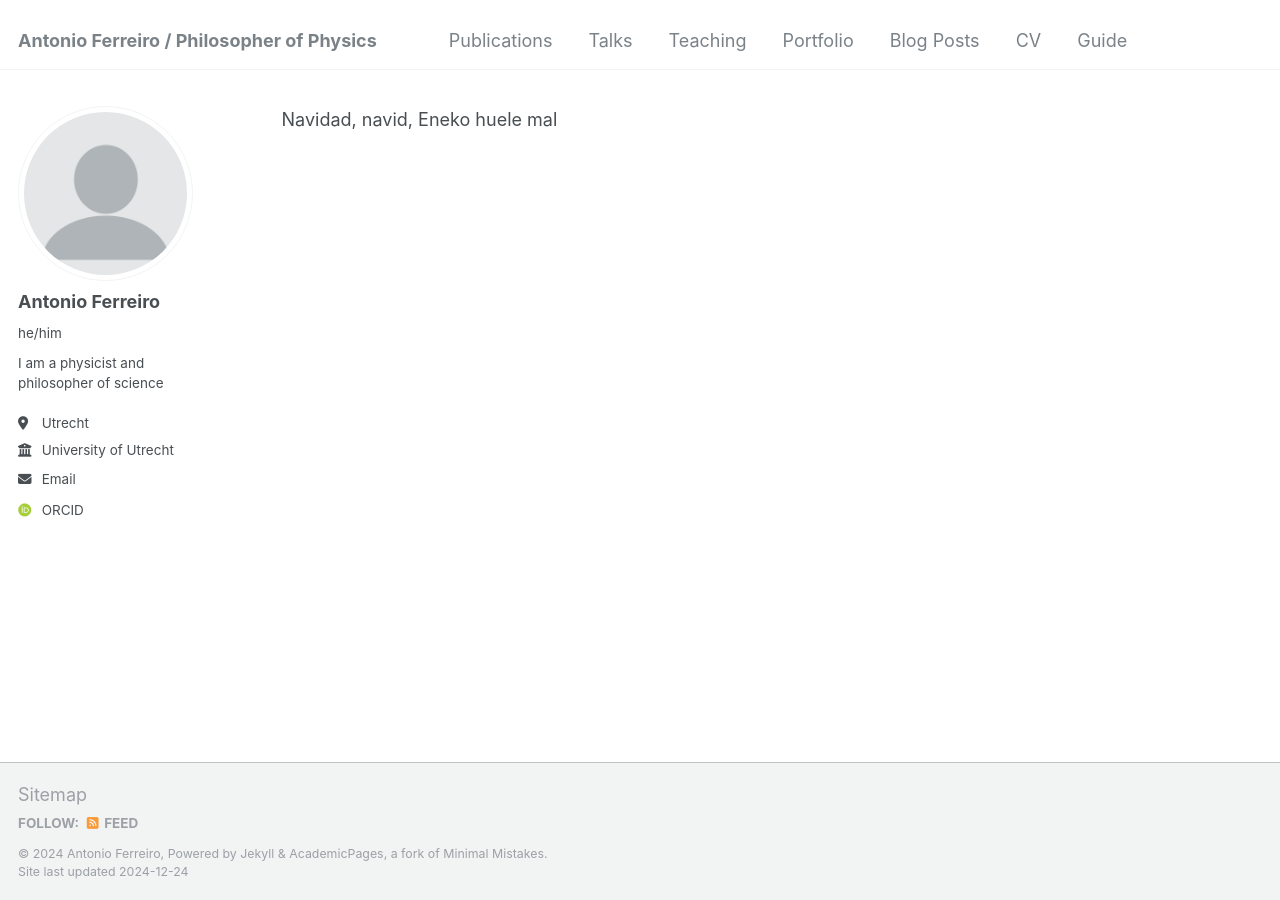
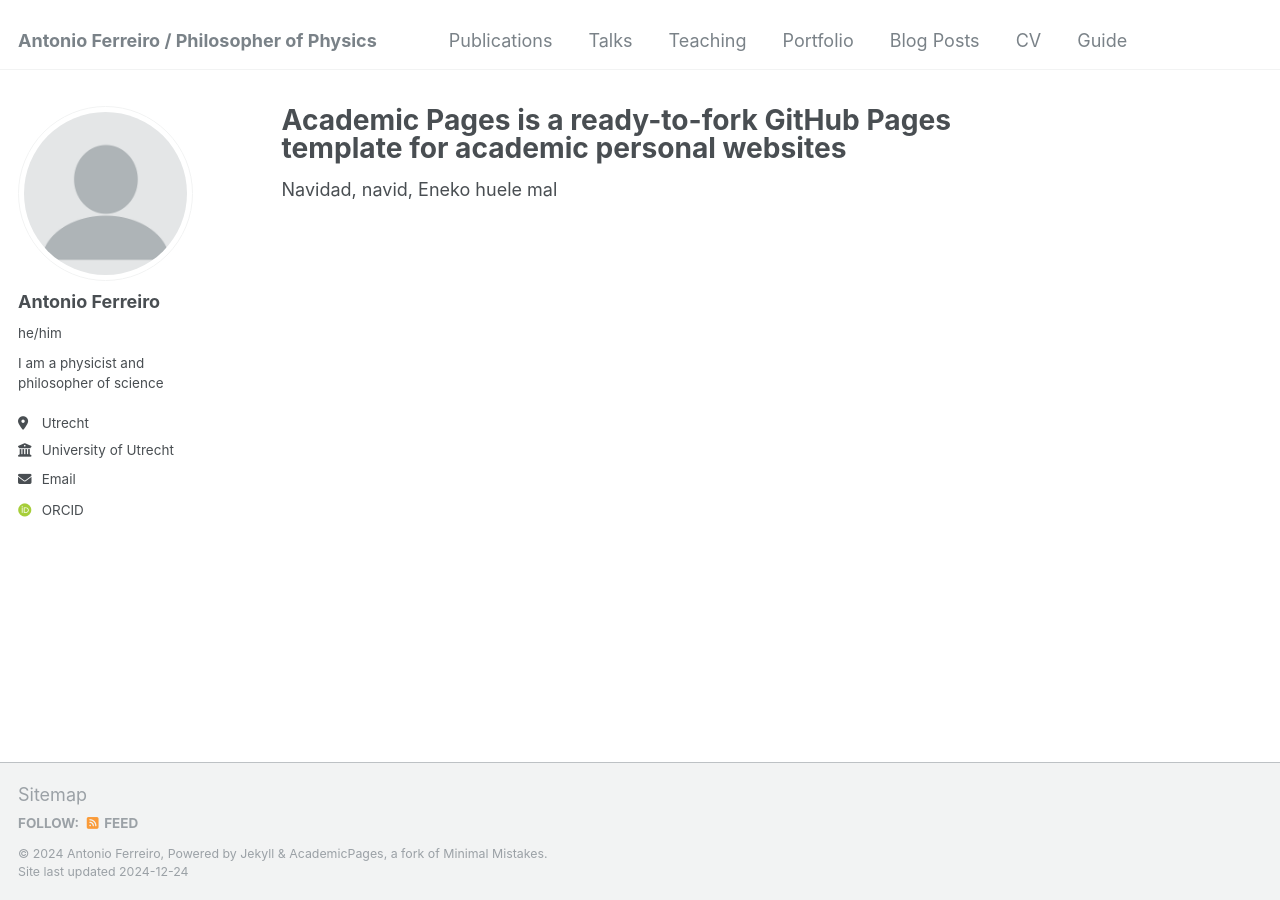
Before and after one commit to Anfedea/anfedea.github.io, a Jekyll site: the page built from _pages/about.md, in a window 1280 px wide. Built offline with Jekyll 4.4.1, drawn with Linux system fonts in a browser that asks for light colours; some web fonts are replaced; some of the changed lines change nothing that is shown.

Commit message:
Update about.md

```diff
--- a/_pages/about.md
+++ b/_pages/about.md
@@ -1,6 +1,6 @@
 ---
 permalink: /
-#title: "Academic Pages is a ready-to-fork GitHub Pages template for academic personal websites"
+title: "Academic Pages is a ready-to-fork GitHub Pages template for academic personal websites"
 author_profile: true
 redirect_from:
   - /about/
```
